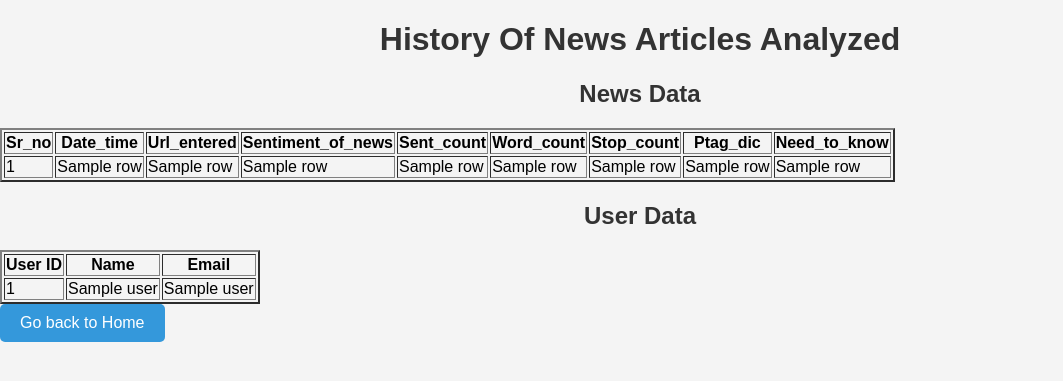
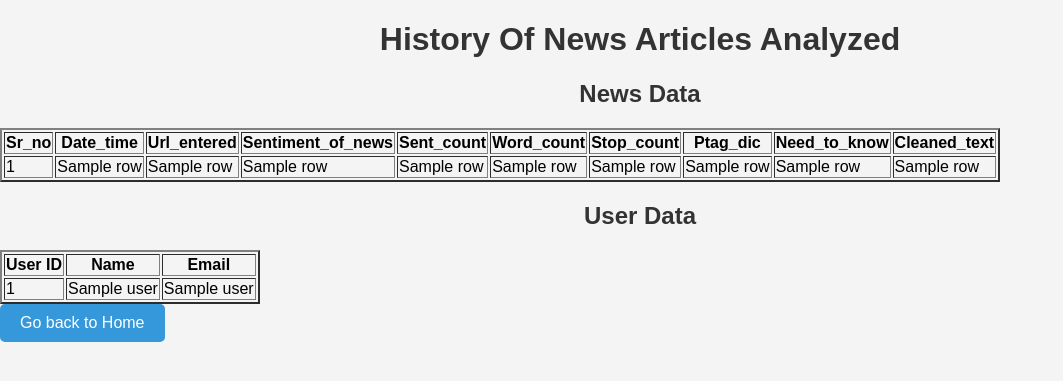
Before and after one commit to Pradeep-7142/TOI-News_Scrapping, a Flask app: template templates/stored_data.html in a window 1280 px wide. Shown: the top 381 px of the page, without its empty margins (0-1063 px from the left). Run offline with Flask 2, Linux system fonts and the light colour scheme; the template is opened without the code that fills it: most values are stand-ins (such as "Sample title", 1, 10 or a date in 2020); some libraries are stand-ins or nearby versions.

Commit message:
new coulumn

```diff
--- a/app.py
+++ b/app.py
@@ -100,7 +100,9 @@ def create_news_data_table():
                 word_count INTEGER,
                 stop_count INTEGER,
                 post_json JSON,
-                need_to_know TEXT
+                need_to_know TEXT,
+                cleaned_text VARCHAR
+
             )
         '''
         cursor.execute(create_table_query)
@@ -115,15 +117,15 @@ def create_news_data_table():
             connection.close()
 
 # Database Functions
-def insert_data_into_table(date_time, url_entered, sentiment_of_news, sent_count, word_count, stop_count, post_json, need_to_know):
+def insert_data_into_table(date_time, url_entered, sentiment_of_news, sent_count, word_count, stop_count, post_json, need_to_know,cleaned_text ):
     try:
         connection = psycopg2.connect(**db_config)
         cursor = connection.cursor()
 
         table_name = 'News_data'
-        query = f"INSERT INTO {table_name} (date_time, url_entered, sentiment_of_news, sent_count, word_count, stop_count, post_json, need_to_know) VALUES (%s, %s, %s, %s, %s, %s, %s, %s)"
+        query = f"INSERT INTO {table_name} (date_time, url_entered, sentiment_of_news, sent_count, word_count, stop_count, post_json, need_to_know, cleaned_text) VALUES (%s, %s, %s, %s, %s, %s, %s, %s, %s)"
 
-        cursor.execute(query, (date_time, url_entered, sentiment_of_news, sent_count, word_count, stop_count, post_json, need_to_know))
+        cursor.execute(query, (date_time, url_entered, sentiment_of_news, sent_count, word_count, stop_count, post_json, need_to_know, cleaned_text))
         connection.commit()
 
     except Exception as e:
@@ -244,13 +246,13 @@ def portal():
 
         date_time = ""
         url_entered = ""
-        cleaned_text = ""
         sentiment_of_news = ""
         sent_count = ""
         word_count = ""
         stop_count = ""
         post_json = ""
         need_to_know = ""
+        cleaned_text = ""
         #url = session.get('url')
         url = session.get('url', '')
 
--- a/templates/stored_data.html
+++ b/templates/stored_data.html
@@ -22,6 +22,7 @@
             <th>Stop_count</th>
             <th>Ptag_dic</th>
             <th>Need_to_know</th>
+            <th>Cleaned_text</th>
         </tr>
         {% for row in news_data %}
             <tr>
@@ -34,6 +35,7 @@
                 <td>{{ row[6] }}</td>
                 <td>{{ row[7] }}</td>
                 <td>{{ row[8] }}</td>
+                <td>{{ row[9] }}</td>
             </tr>
         {% endfor %}
     </table>
```
